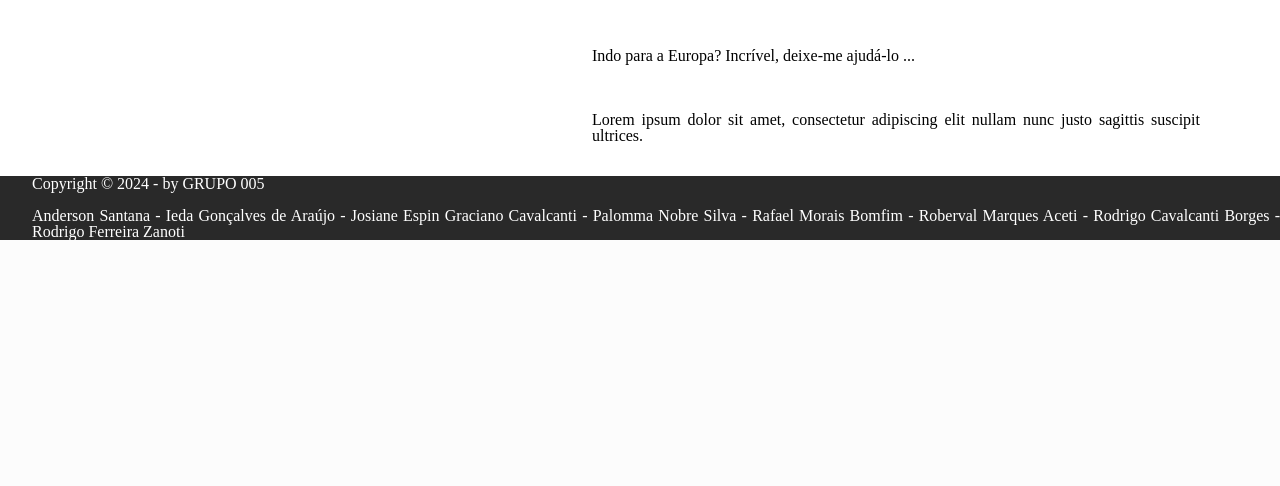
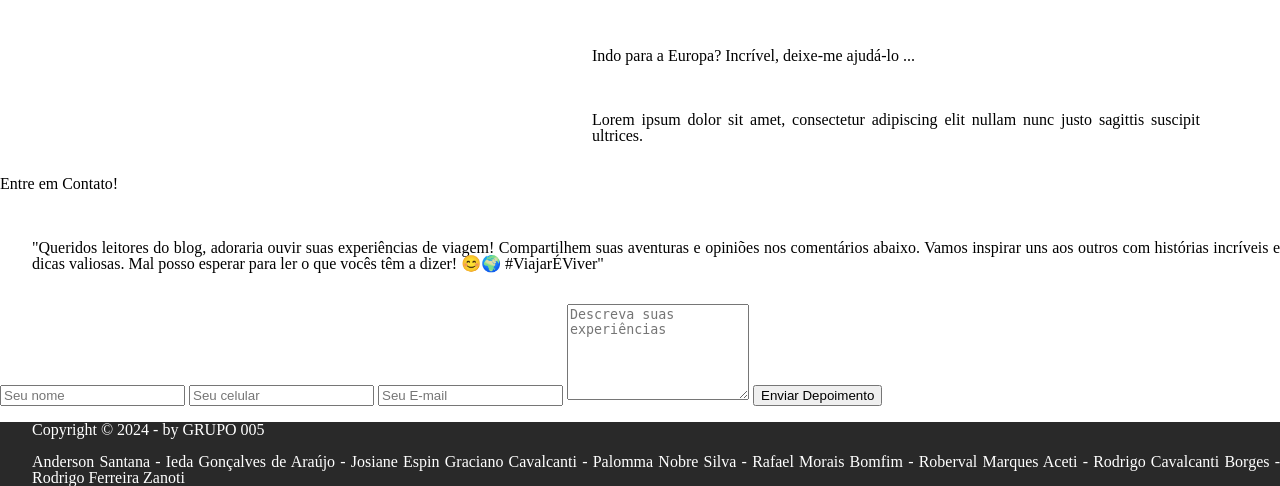
Before and after one commit to oRodrigoBorges/Projeto-Integrador-Univesp-II, a Flask app: page / in a window 1280 px wide. Shown: the part 3135-3621 px from the top of the page. Before the commit the page ends 3375 px from the top, so only its background shows below. Run offline with Flask 3, Linux system fonts and the light colour scheme; some web fonts are replaced.

Commit message:
Update index.html
Adicionando o campo de entre em contato

```diff
--- a/templates/index.html
+++ b/templates/index.html
@@ -102,6 +102,17 @@
         <p>Indo para a Europa? Incrível, deixe-me ajudá-lo ...</p><br><br>
         <p>Lorem ipsum dolor sit amet, consectetur adipiscing elit nullam nunc justo sagittis suscipit ultrices.</p>
     </section>
+    <section class="sectionContainerEntreEmContato">
+        <h2 class="h2EntreEmContato">Entre em Contato!</h2><br><br>
+        <p class="pEntreEmContato">"Queridos leitores do blog, adoraria ouvir suas experiências de viagem! Compartilhem suas aventuras e opiniões nos comentários abaixo. Vamos inspirar uns aos outros com histórias incríveis e dicas valiosas. Mal posso esperar para ler o que vocês têm a dizer! 😊🌍 #ViajarÉViver"</p><br><br>
+        <form class="formEntreEmContato">
+            <input placeholder="Seu nome">
+            <input placeholder="Seu celular">
+            <input placeholder="Seu E-mail">
+            <textarea id="comentario" name="comentario" rows="6" placeholder="Descreva suas experiências"></textarea>
+            <button type="submit">Enviar Depoimento</button>
+        </form>
+    </section>
     <footer class="rodape">
         <p>Copyright &copy; 2024 - by GRUPO 005</p>
         <p>
```
